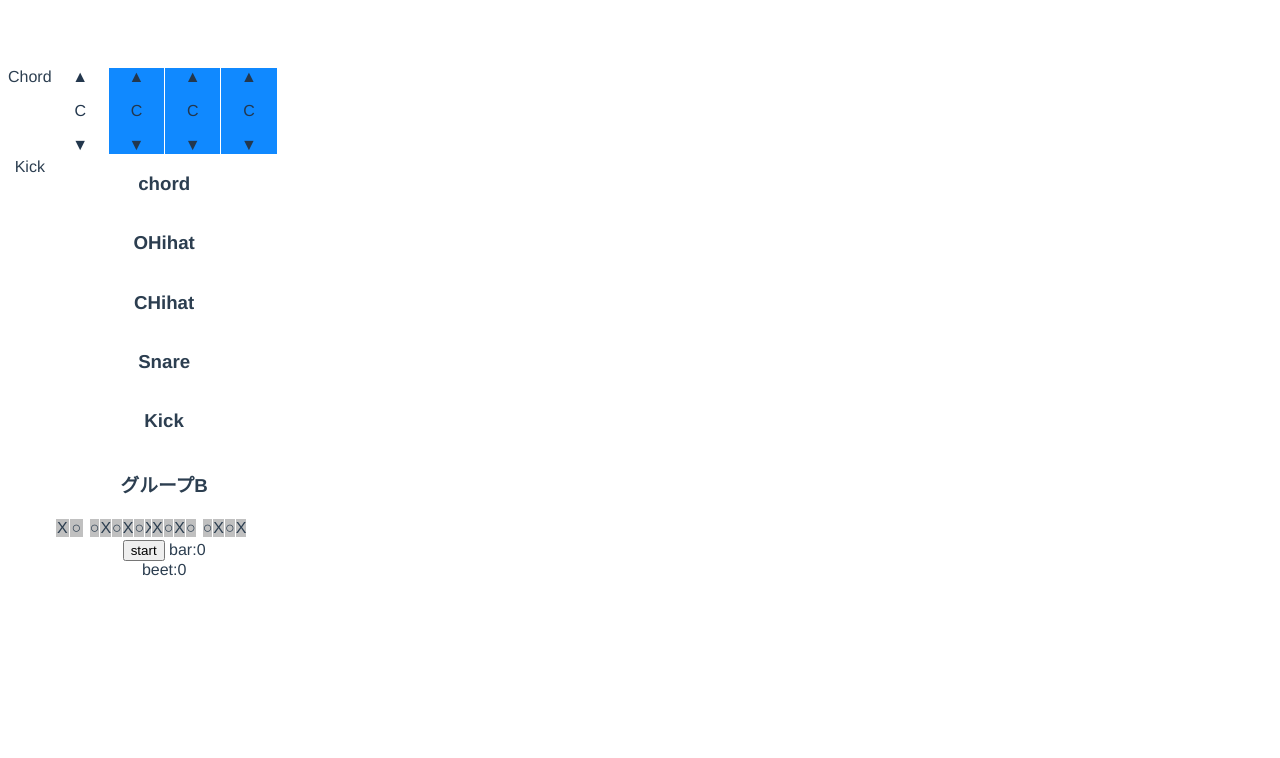
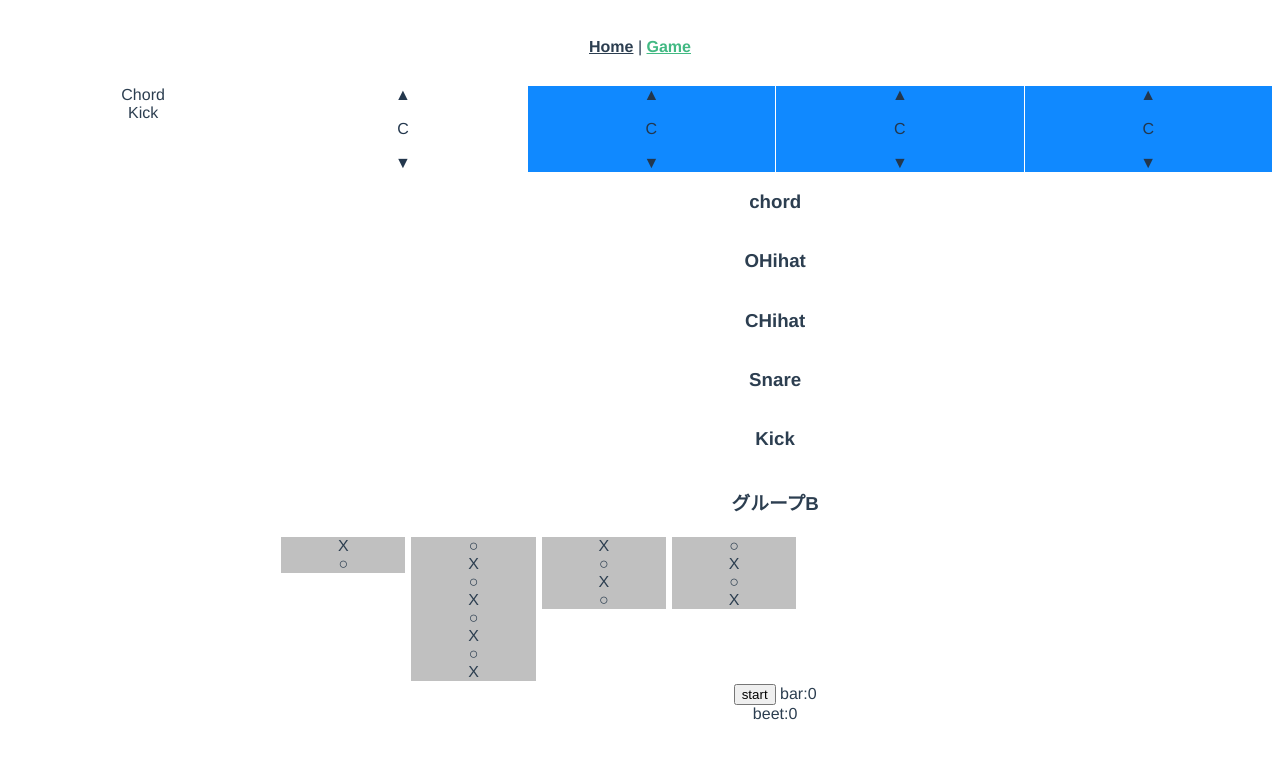
Before and after one commit to kenshin1025/othlohack2019_jsbach, a Vue app: page /game in a window 1280 px wide. Shown: the top 758 px of the page. Built offline with nearby package versions, Linux system fonts and the light colour scheme.

Commit message:
コンフリクトでおかしくなってたとこ直した

```diff
--- a/src/App.vue
+++ b/src/App.vue
@@ -1,8 +1,8 @@
 <template>
   <div id="app">
     <div id="nav">
-      <!-- <router-link to="/">Home</router-link> |
-      <router-link to="/game">Game</router-link> -->
+      <router-link to="/">Home</router-link> |
+      <router-link to="/game">Game</router-link>
     </div>
     <router-view />
   </div>
@@ -29,5 +29,4 @@
 #nav a.router-link-exact-active {
   color: #42b983;
 }
-
 </style>
--- a/src/components/BeatPiece.vue
+++ b/src/components/BeatPiece.vue
@@ -24,13 +24,12 @@ export default {
 </script>
 
 <style scoped>
-.beatPiece {
-  display: flex;
+/*.beatPiece {*/
+  /*display: flex;*/
+/*}*/
 
-}
-
-.flex_item {
-  flex-grow: 1;
-  border-left: solid 1px #fff;
-}
+/*.flex_item {*/
+  /*flex-grow: 1;*/
+  /*border-left: solid 1px #fff;*/
+/*}*/
 </style>
--- a/src/components/Score.vue
+++ b/src/components/Score.vue
@@ -4,8 +4,7 @@
       <div class="index_chord">Chord</div>
       <div class="index_beat">Kick</div>
     </div>
-  <div id="score">
-
+    <div class="score">
       <chords :now_bar="this.bar"></chords>
       <Beats :now_beats="this.beat" :edit="this.edit"></Beats>
       <button v-on:click="start">start</button>
@@ -140,20 +139,23 @@ export default {
 </script>
 
 <style scoped>
-  .brank{
+.brank {
   /* margin: 100px; */
 }
-.side{
+.side {
   display: flex;
+    flex-grow: 1;
   flex-direction: column;
 }
-.game_container{
+.score{
+    flex-grow: 4;
+}
+.game_container {
   display: flex;
 }
-.index_chord{
-  height: 90px;
+.index_chord {
+  /*height: 90px;*/
 }
-.index_beat{
-
+.index_beat {
 }
 </style>
--- a/src/views/Game.vue
+++ b/src/views/Game.vue
@@ -15,6 +15,4 @@ export default {
 };
 </script>
 
-<style scoped>
-
-</style>
+<style scoped></style>
```
Also changed, not shown: src/components/Beats.vue (indentation only). Lines whose indentation alone changed are shown as unchanged.
